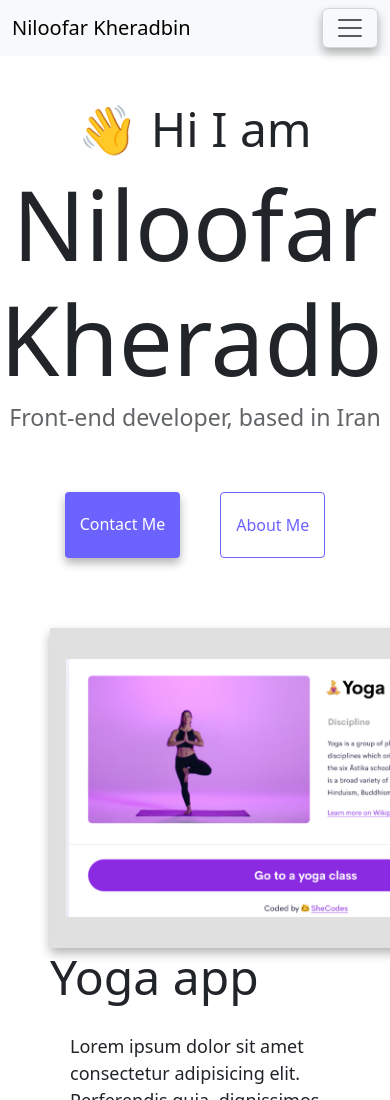
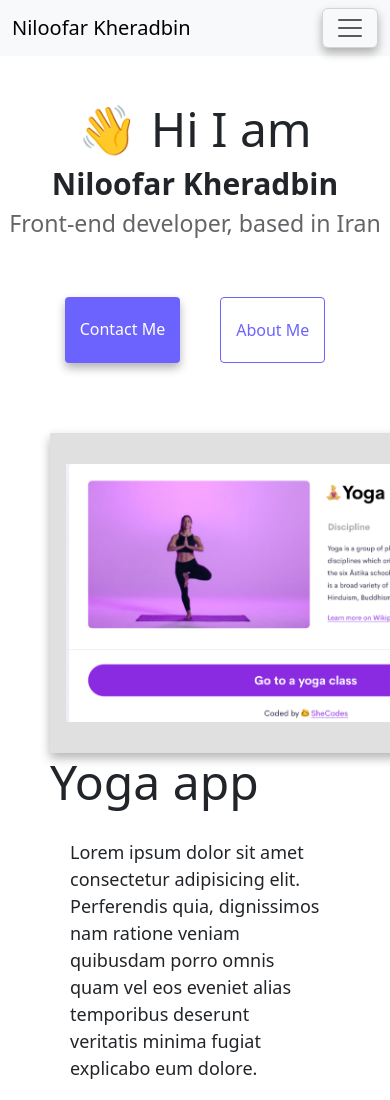
Before and after one commit to Niloofar-Kheradbin/my-responsive-multiple-page-website, a plain HTML site: page index.html in a window 390 px wide. Shown: the top 1100 px of the page. Drawn offline with nearby package versions, Linux system fonts and the light colour scheme.

Commit message:
Added media queries

```diff
--- a/styles/mystyle.css
+++ b/styles/mystyle.css
@@ -133,3 +133,9 @@ button:hover {
 .email-link:hover {
   text-decoration: underline;
 }
+@media (max-width: 414px) {
+  h1 {
+    font-size: 30px !important;
+    font-weight: bold !important;
+  }
+}
```
